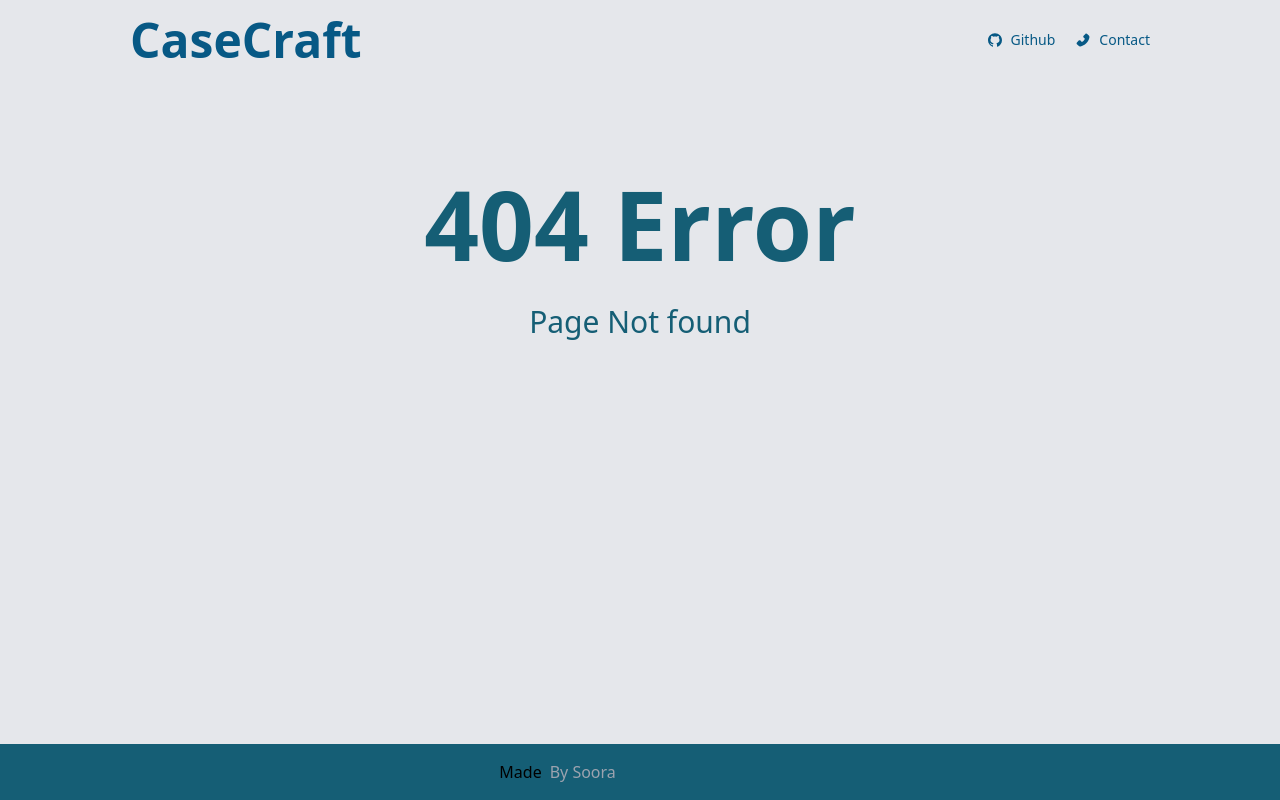
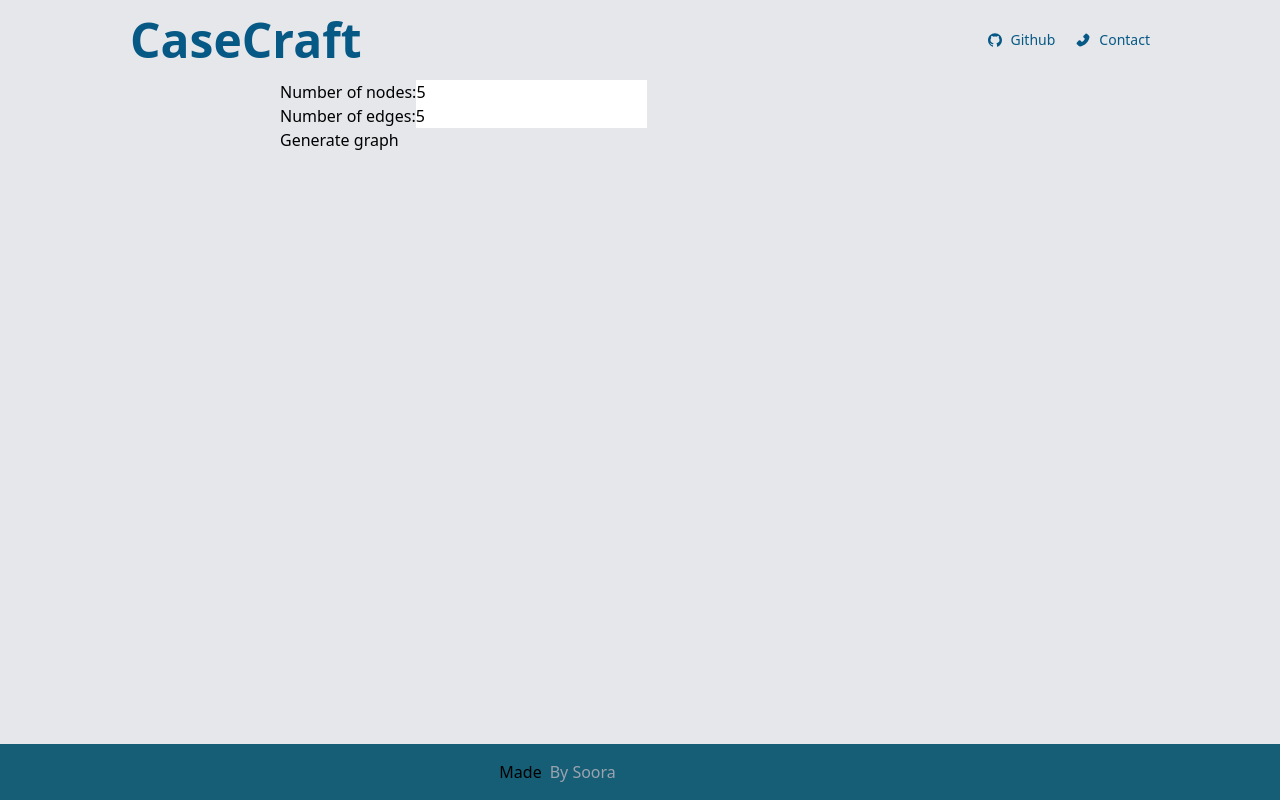
Before and after one commit to JaeAeich/Project-TheKindPandas, a React (Vite) app: page /test in a window 1280 px wide. Before the commit this address had no page. Built offline with nearby package versions, Linux system fonts and the light colour scheme.

Commit message:
added graph as test

```diff
--- a/package.json
+++ b/package.json
@@ -13,7 +13,8 @@
 		"react-dom": "^18.2.0",
 		"react-icons": "^4.8.0",
 		"react-router-dom": "^6.8.2",
-		"react-typed": "^1.2.0"
+		"react-typed": "^1.2.0",
+		"react-vis-network": "^1.0.0"
 	},
 	"devDependencies": {
 		"@types/react": "^18.0.27",
--- a/src/App.jsx
+++ b/src/App.jsx
@@ -6,6 +6,7 @@ import Array from "./components/Array";
 import String from "./components/String";
 import NoPage from "./components/NoPage";
 import Contact from "./components/Contact";
+import RandomGraph from "./components/test";
 function App() {
 	return (
 		<div className="App bg-gray-200 h-screen w-screen ">
@@ -16,6 +17,7 @@ function App() {
 					<Route path="/array" element={<Array />} />
 					<Route path="/string" element={<String />} />
 					<Route path="/contact" element={<Contact />} />
+					<Route path="/test" element={<RandomGraph />} />
 					<Route path="*" element={<NoPage />} />
 				</Routes>
 			</BrowserRouter>
--- a/src/components/Hero.jsx
+++ b/src/components/Hero.jsx
@@ -28,6 +28,9 @@ function Hero() {
 					<div className="string md:text-3xl md:px-6 border-sky-800 rounded-xl border p-2 text-sky-800 hover:shadow-xl active:shadow-md select-none active:text-sky-600">
 						<Link to="/string">String</Link>
 					</div>
+					<div className="test md:text-3xl md:px-6 border-sky-800 rounded-xl border p-2 text-sky-800 hover:shadow-xl active:shadow-md select-none active:text-sky-600">
+						<Link to="/test">test</Link>
+					</div>
 				</div>
 			</div>
 		</div>
--- /dev/null
+++ b/src/components/test.jsx
@@ -0,0 +1,70 @@
+import React, { useState } from 'react';
+
+function RandomGraph() {
+  const [numNodes, setNumNodes] = useState(5);
+  const [numEdges, setNumEdges] = useState(5);
+  const [graphData, setGraphData] = useState([]);
+
+  function generateGraph() {
+    const nodes = [];
+    const edges = [];
+
+    // Generate nodes
+    for (let i = 1; i <= numNodes; i++) {
+      nodes.push({ id: i, label: `Node ${i}` });
+    }
+
+    // Generate edges
+    let count = 0;
+    while (count < numEdges) {
+      const from = Math.floor(Math.random() * numNodes) + 1;
+      const to = Math.floor(Math.random() * numNodes) + 1;
+      if (from !== to) {
+        edges.push({ from: from, to: to });
+        count++;
+      }
+    }
+
+    // Set graph data
+    setGraphData({ nodes: nodes, edges: edges });
+  }
+
+  function renderPairs() {
+    const pairs = [];
+    for (let i = 0; i < graphData.edges.length; i++) {
+      const from = graphData.nodes.find(n => n.id === graphData.edges[i].from);
+      const to = graphData.nodes.find(n => n.id === graphData.edges[i].to);
+      pairs.push(`${from.label} -> ${to.label}`);
+    }
+    return pairs.join(', ');
+  }
+
+  return (
+    <div className=" md:flex justify-center items-center">
+      <div className="mini-container w-screen max-w-[720px] ">
+      <label>
+        Number of nodes:
+        <input type="number" value={numNodes} onChange={e => setNumNodes(parseInt(e.target.value))} />
+      </label>
+      <br />
+      <label>
+        Number of edges:
+        <input type="number" value={numEdges} onChange={e => setNumEdges(parseInt(e.target.value))} />
+      </label>
+      <br />
+      <button onClick={generateGraph}>Generate graph</button>
+      <br />
+      {graphData?.nodes?.length > 0 &&
+        <div>
+          <h2>Graph:</h2>
+          <p>Nodes: {graphData.nodes.length}</p>
+          <p>Edges: {graphData.edges.length}</p>
+          <p>Pairs: {renderPairs()}</p>
+        </div>
+      }
+      </div>
+    </div>
+  );
+}
+
+export default RandomGraph;
```
Also changed, not shown: 1 other file (tests, documents, lock files or other folders).
